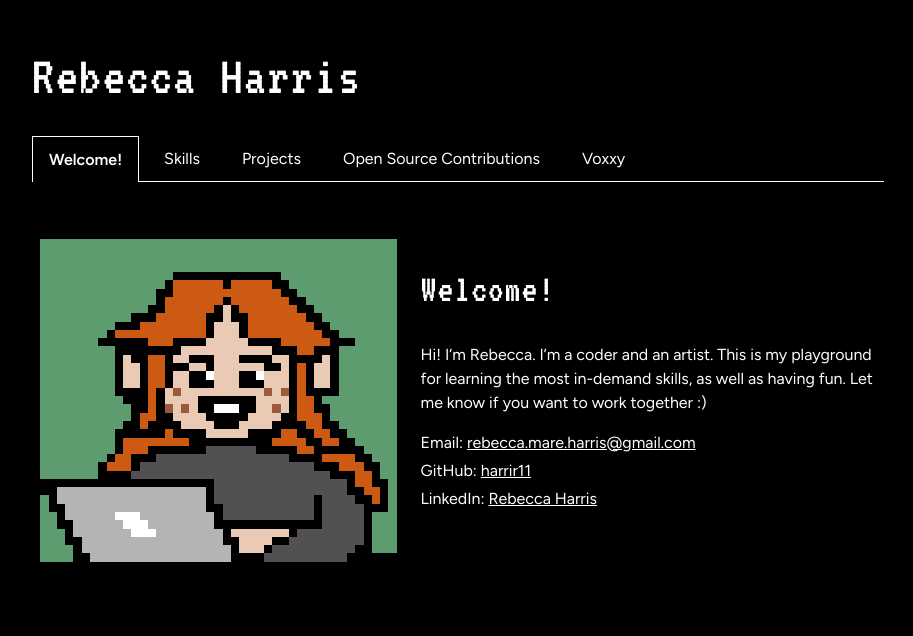
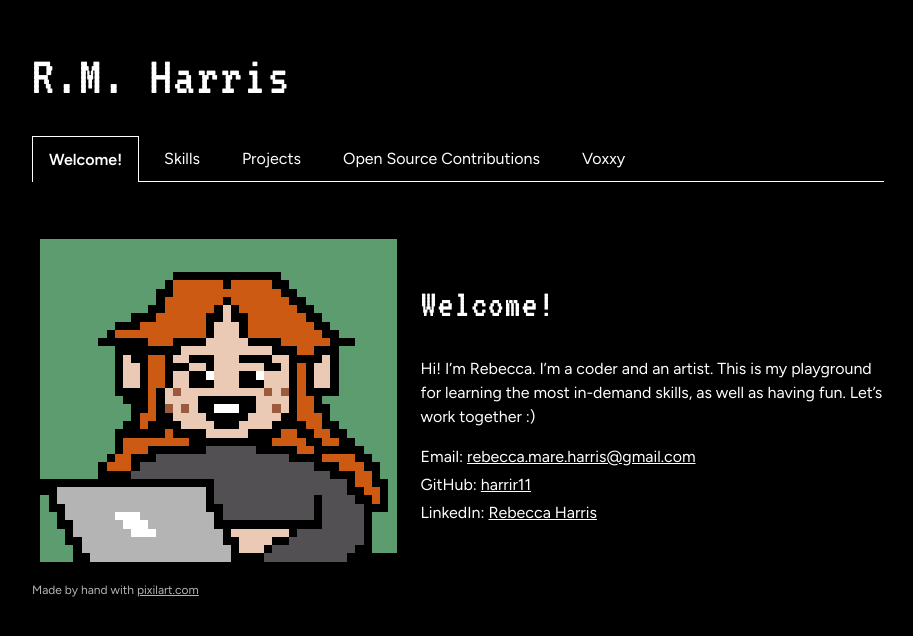
Before and after one commit to harrir11/Skills_Portfolio, a React (Vite) app: page / in a window 1280 px wide. Shown: the top 636 px of the page, without its empty margins (182-1095 px from the left). Built offline with nearby package versions, Linux system fonts and the light colour scheme.

Commit message:
Use R.M. Harris name, shorten welcome line, add Pixilart credit

```diff
--- a/src/App.tsx
+++ b/src/App.tsx
@@ -41,7 +41,7 @@ const projects: Project[] = [
     id: "welcome",
     label: "Welcome!",
     summary:
-      "Hi! I’m Rebecca. I’m a coder and an artist. This is my playground for learning the most in-demand skills, as well as having fun. Let me know if you want to work together :)",
+      "Hi! I’m Rebecca. I’m a coder and an artist. This is my playground for learning the most in-demand skills, as well as having fun. Let’s work together :)",
     stack: [],
     image: { src: portrait, alt: "Pixel art portrait of Rebecca" },
     links: [
@@ -366,7 +366,7 @@ export default function App() {
 
   return (
     <main className="page">
-      <h1>Rebecca Harris</h1>
+      <h1>R.M. Harris</h1>
 
       <nav className="tabs" role="tablist" aria-label="Projects">
         {projects.map((p) => (
@@ -392,11 +392,19 @@ export default function App() {
       >
         <div className={current.image ? "intro" : undefined}>
           {current.image && (
-            <img
-              className="portrait"
-              src={current.image.src}
-              alt={current.image.alt}
-            />
+            <figure style={{ margin: 0, flexShrink: 0 }}>
+              <img
+                className="portrait"
+                src={current.image.src}
+                alt={current.image.alt}
+              />
+              <figcaption style={{ fontSize: "0.75rem", opacity: 0.7, marginTop: 4 }}>
+                Made by hand with{" "}
+                <a href="https://www.pixilart.com/" target="_blank" rel="noreferrer">
+                  pixilart.com
+                </a>
+              </figcaption>
+            </figure>
           )}
           <div className="text">
             <h2>{current.label}</h2>
```
